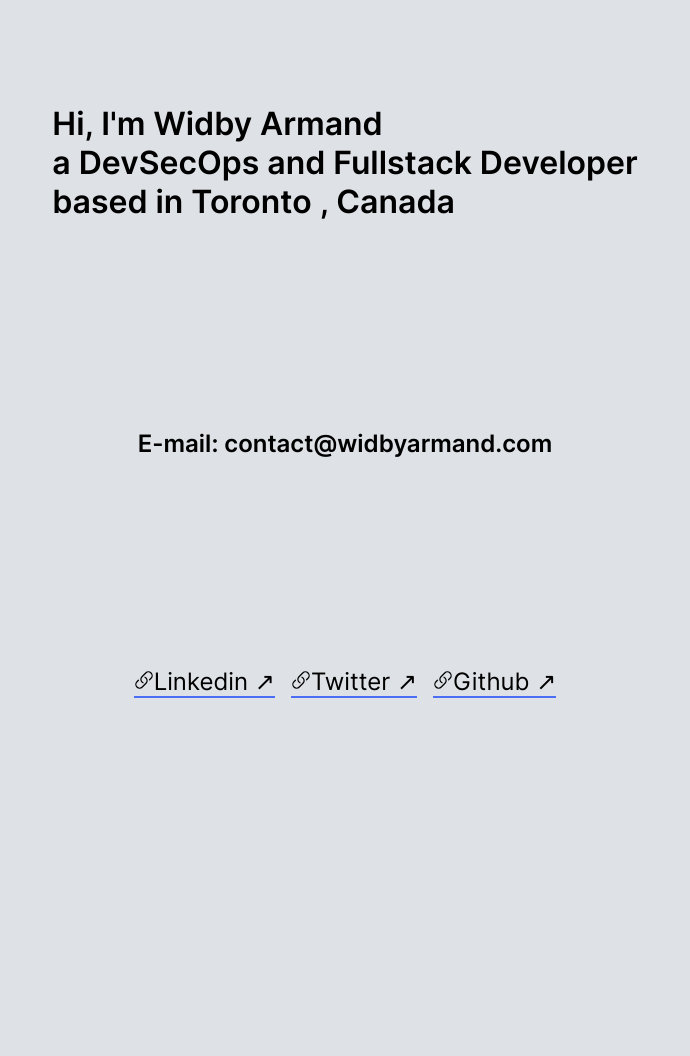
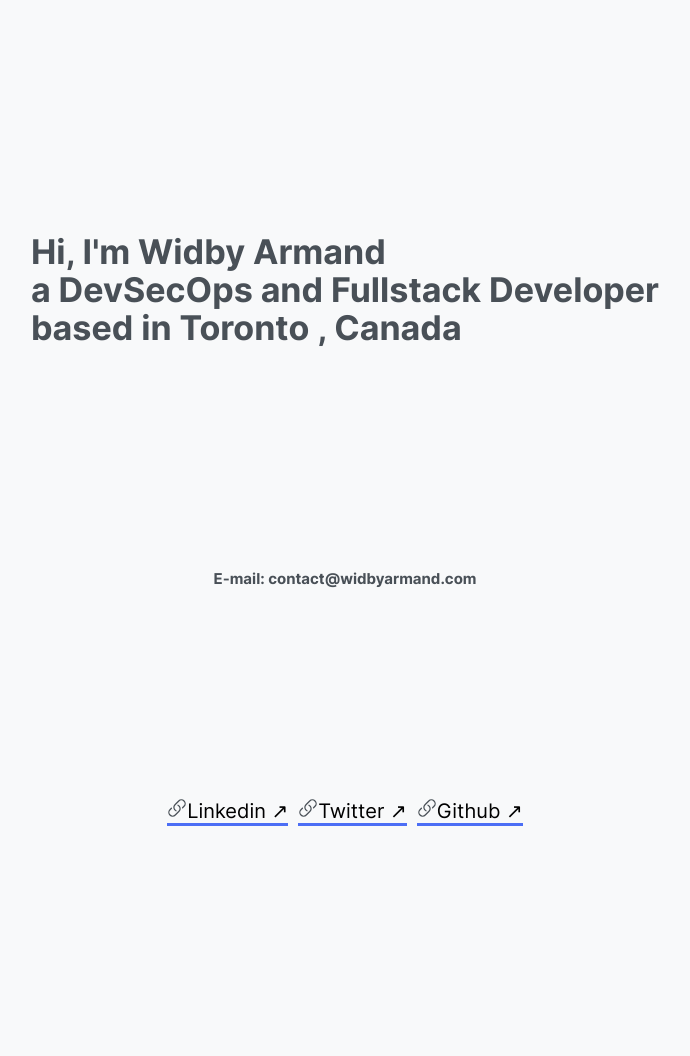
Before and after one commit to widbyarmand/portfolio, a PHP site: page / in a window 1280 px wide. Shown: the whole page, without its empty margins (295-985 px from the left). Before the commit the page ends 698 px from the top, so only its background shows below. Run offline with PHP 8.4, Linux system fonts and the light colour scheme.

Commit message:
hey add fonts locally

```diff
--- a/css/queries.css
+++ b/css/queries.css
@@ -1,22 +1,37 @@
-/* Smartphones (portrait and landscape) ----------- */
-@media only screen and (min-device-width: 320px) and (max-device-width: 480px) {
+@media (max-width: 479px) {
+  /* CSS rules for smaller screens */
+  header {
+    margin: 10% 5%;
+  }
+  h1 {
+    font-size: 1.8rem;
+    line-height: 2.2rem;
+    margin-bottom: 1.2rem;
+  }
+}
+
+@media only screen and (min-device-width: 480px) and (max-device-width: 780px) {
   /* Styles */
 
-  body {
-    padding-bottom: 40%;
+  header {
+    margin: 10% 5%;
   }
-
-  .anchor {
-    font-size: 20px;
-  }
-
   h1 {
-    font-size: 32px;
-    padding: 0 24px;
-  }
-
-  h2 {
-    font-size: 28px;
-    padding: 0 24px;
+    font-size: 2.4rem;
+    line-height: 2.8rem;
+    margin-bottom: 1.2rem;
   }
 }
+
+@media only screen and (min-device-width: 780px) and (max-device-width: 1300px) {
+  /* Styles */
+
+  header {
+    margin: 10% 5%;
+  }
+  h1 {
+    font-size: 3.4rem;
+    line-height: 3.8rem;
+    margin-bottom: 1.2rem;
+  }
+}
--- /dev/null
+++ b/css/reset.css
@@ -0,0 +1,84 @@
+/* inter-regular - latin */
+@font-face {
+  font-display: swap; /* Check https://developer.mozilla.org/en-US/docs/Web/CSS/@font-face/font-display for other options. */
+  font-family: "Inter";
+  font-style: normal;
+  font-weight: 400;
+  src: url("/assets/fonts/Inter/inter-v12-latin-regular.woff2") format("woff2"),
+    /* Chrome 36+, Opera 23+, Firefox 39+ */
+      url("/assets/fonts/Inter/inter-v12-latin-regular.woff") format("woff"); /* Chrome 5+, Firefox 3.6+, IE 9+, Safari 5.1+ */
+}
+/* inter-500 - latin */
+@font-face {
+  font-display: swap; /* Check https://developer.mozilla.org/en-US/docs/Web/CSS/@font-face/font-display for other options. */
+  font-family: "Inter";
+  font-style: normal;
+  font-weight: 500;
+  src: url("/assets/fonts/Inter/inter-v12-latin-500.woff2") format("woff2"),
+    /* Chrome 36+, Opera 23+, Firefox 39+ */
+      url("/assets/fonts/Inter/inter-v12-latin-500.woff") format("woff"); /* Chrome 5+, Firefox 3.6+, IE 9+, Safari 5.1+ */
+}
+/* inter-600 - latin */
+@font-face {
+  font-display: swap; /* Check https://developer.mozilla.org/en-US/docs/Web/CSS/@font-face/font-display for other options. */
+  font-family: "Inter";
+  font-style: normal;
+  font-weight: 600;
+  src: url("/assets/fonts/Inter/inter-v12-latin-600.woff2") format("woff2"),
+    /* Chrome 36+, Opera 23+, Firefox 39+ */
+      url("/assets/fonts/Inter/inter-v12-latin-600.woff") format("woff"); /* Chrome 5+, Firefox 3.6+, IE 9+, Safari 5.1+ */
+}
+/* inter-700 - latin */
+@font-face {
+  font-display: swap; /* Check https://developer.mozilla.org/en-US/docs/Web/CSS/@font-face/font-display for other options. */
+  font-family: "Inter";
+  font-style: normal;
+  font-weight: 700;
+  src: url("/assets/fonts/Inter/inter-v12-latin-700.woff2") format("woff2"),
+    /* Chrome 36+, Opera 23+, Firefox 39+ */
+      url("/assets/fonts/Inter/inter-v12-latin-700.woff") format("woff"); /* Chrome 5+, Firefox 3.6+, IE 9+, Safari 5.1+ */
+}
+
+:root {
+  --blue-color: #1c7ed6;
+  --accent-color: #228be6;
+  --meduim-color: #4dabf7;
+  --light-color: #d0ebff;
+  --black-color: #212529;
+  --text-color: #495057;
+  --gray-color: #ced4da;
+  --bg-color: #f8f9fa;
+  --touch-color: #12b886;
+}
+
+html {
+  font-size: 62.5%;
+}
+
+*,
+*:before,
+*:after {
+  box-sizing: border-box;
+  margin: 0;
+  padding: 0;
+  color: var(--text-color);
+  list-style: none;
+  text-decoration: none;
+}
+
+body {
+  font-weight: 400;
+  background-color: var(--bg-color);
+  color: var(--text-color);
+  margin: 0;
+  font-family: "Inter";
+}
+
+html,
+body {
+  overflow-x: hidden; /* This hides the horizontal scrollbar */
+}
+html,
+body {
+  white-space: nowrap;
+}
--- a/css/style.css
+++ b/css/style.css
@@ -1,44 +1,24 @@
-/* https://gwfh.mranftl.com/fonts  */
-@font-face {
-  font-display: swap;
-  font-family: "Inter";
-  font-style: normal;
-  font-weight: 600;
-  src: url("/assets/fonts/Inter/inter-v12-latin-600.woff2") format("woff2"),
-    url("/assets/fonts/Inter/inter-v12-latin-600.woff") format("woff");
-}
-
-@font-face {
-  font-display: swap;
-  font-family: "Inter";
-  font-style: normal;
-  font-weight: regular;
-  src: url("/assets/fonts/Inter/inter-v12-latin-regular.woff2") format("woff2"),
-    url("/assets/fonts/Inter/inter-v12-latin-regular.woff") format("woff");
-}
-
-* {
-  margin: 0;
-  padding: 0;
-  box-sizing: border-box;
-  font-family: "Inter";
-}
-
-body {
+/* body {
   display: grid;
   height: 100vh;
   place-items: center;
   background-color: #dee2e6;
-  font-family: "Inter";
+} */
+body {
+  overflow-x: hidden; /* This hides the horizontal scrollbar */
+  white-space: nowrap; /* Prevents text from breaking and causing overflow */
 }
 
-a {
-  text-decoration: none;
+header {
+  display: grid;
+  place-items: center;
+  height: 100vh;
 }
+
 .anchor:link,
 .anchor:visited {
   color: black;
-  border-bottom: 2px solid #4c6ef5;
+  border-bottom: 0.3rem solid #4c6ef5;
 }
 
 .anchor:hover,
@@ -51,7 +31,7 @@ a {
 }
 
 .anchor {
-  font-size: 24px;
+  font-size: 2rem;
 }
 
 .social {
@@ -59,6 +39,11 @@ a {
   gap: 1rem;
 }
 
+h1 {
+  font-size: 4.8rem;
+  white-space: nowrap;
+}
+
 .icon {
   width: 20px;
 }
--- a/index.html
+++ b/index.html
@@ -3,18 +3,20 @@
   <head>
     <meta charset="UTF-8" />
     <meta name="viewport" content="width=device-width, initial-scale=1.0" />
+    <link rel="stylesheet" href="css/reset.css" />
     <link rel="stylesheet" href="css/style.css" />
     <link rel="stylesheet" href="css/queries.css" />
     <title>Widby Armand portfolio</title>
   </head>
   <body>
+    <header>
       <h1>
         Hi, I'm Widby Armand <br />a DevSecOps and Fullstack Developer <br />
         based in Toronto , Canada
       </h1>
       <h2>E-mail: contact@widbyarmand.com</h2>
 
-    <di class="social">
+      <div class="social">
         <div>
           <a
             class="anchor"
@@ -60,7 +62,11 @@
           >
         </div>
         <div>
-        <a class="anchor" href="https://github.com/widbyarmand" target="_blank">
+          <a
+            class="anchor"
+            href="https://github.com/widbyarmand"
+            target="_blank"
+          >
             <svg
               xmlns="http://www.w3.org/2000/svg"
               fill="none"
@@ -77,6 +83,7 @@
             >Github &nearr;</a
           >
         </div>
-    </di>
+      </div>
+    </header>
   </body>
 </html>
```
Lines whose indentation alone changed are shown as unchanged.
